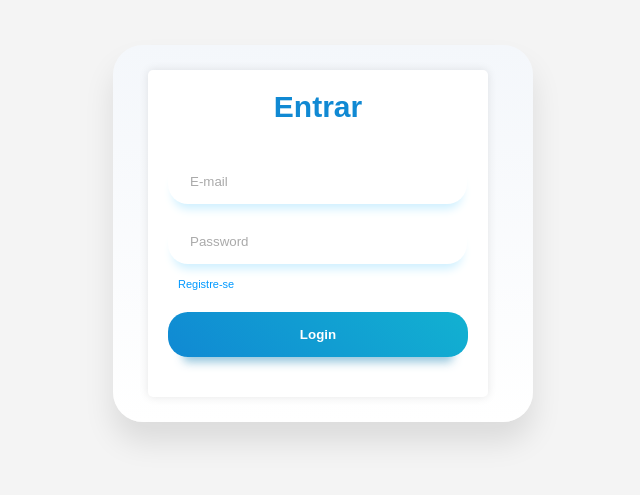
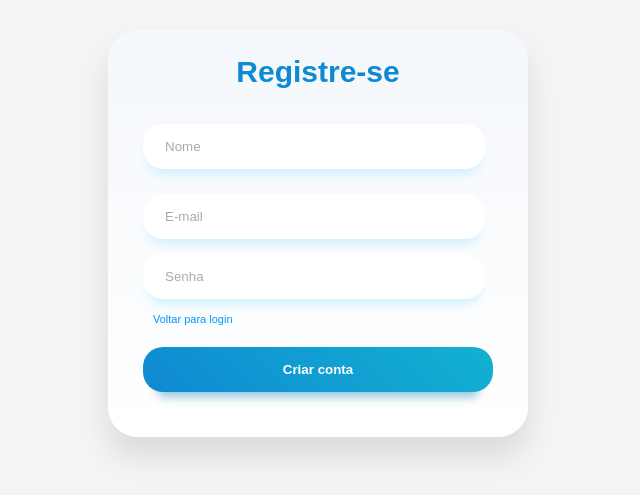
Before and after one commit to gabrielfnakata/Projeto-ToDo-SPODWE2, a React (Vite) app in the folder pacotes/frontend/: page /register in a window 1280 px wide. Shown: the part 167-662 px from the top of the page, without its empty margins (322-962 px from the left). Built offline with nearby package versions, Linux system fonts and the light colour scheme.

Commit message:
feat: Tela de Registro

```diff
--- a/pacotes/frontend/src/App.css
+++ b/pacotes/frontend/src/App.css
@@ -7,13 +7,6 @@ body {
   display: flex;
   justify-content: center;
   align-items: center;
-}
-.containers {
-  background: #fff;
-  padding: 20px;
-  border-radius: 5px;
-  box-shadow: 0 0 10px rgba(0, 0, 0, 0.1);
-  width: 300px;
 }
 h1 {
   text-align: center;
--- a/pacotes/frontend/src/App.jsx
+++ b/pacotes/frontend/src/App.jsx
@@ -1,11 +1,17 @@
 import "./App.css";
+import { Routes, Route, Navigate } from "react-router-dom";
+import Login from "./Login";
+import Register from "./Register";
 import { TodoList } from "./TodoList";
 
 function App() {
   return (
-    <main className="container">
-      <TodoList />
-    </main>
+    <Routes>
+      <Route path="/" element={<Navigate to="/login" />} />
+      <Route path="/login" element={<Login />} />
+      <Route path="/register" element={<Register />} />
+      <Route path="/todos" element={<TodoList />} />
+    </Routes>
   );
 }
 
--- /dev/null
+++ b/pacotes/frontend/src/Register.jsx
@@ -0,0 +1,59 @@
+import { useState } from "react";
+import { useNavigate } from "react-router-dom";
+
+const Register = () => {
+  const [nome, setNome] = useState("");
+  const [email, setEmail] = useState("");
+  const [senha, setSenha] = useState("");
+  const [error, setError] = useState("");
+  const [success, setSuccess] = useState("");
+  const navigate = useNavigate();
+
+  const handleSubmit = async (e) => {
+    e.preventDefault();
+    setError("");
+    setSuccess("");
+
+    try {
+      const response = await fetch("http://localhost:3000/usuarios", {
+        method: "POST",
+        headers: { "Content-Type": "application/json" },
+        body: JSON.stringify({ nome, email, senha }),
+      });
+
+      if (!response.ok) {
+        const data = await response.json();
+        throw new Error(data.message || "Erro ao registrar.");
+      }
+
+      setSuccess("Registro concluído!");
+      setNome("");
+      setEmail("");
+      setSenha("");
+      setTimeout(() => navigate("/login"), 1500);
+    } catch (error) {
+      setError(error.message);
+    }
+  };
+
+  return (
+    <div className="container">
+      <div className="heading">Registre-se</div>
+      {error && <div className="error-message">{error}</div>}
+      {success && <div style={{ color: "green", textAlign: "center" }}>{success}</div>}
+      <form className="form" onSubmit={handleSubmit}>
+        <input placeholder="Nome" value={nome} onChange={(e) => setNome(e.target.value)} type="text" className="input" required />
+        <input placeholder="E-mail" value={email} onChange={(e) => setEmail(e.target.value)} type="email" className="input" required />
+        <input placeholder="Senha" value={senha} onChange={(e) => setSenha(e.target.value)} type="password" className="input" required />
+        <span className="forgot-password">
+          <a href="#" onClick={(e) => { e.preventDefault(); navigate("/login"); }}>
+            Voltar para login
+          </a>
+        </span>
+        <button type="submit" className="login-button">Criar conta</button>
+      </form>
+    </div>
+  );
+};
+
+export default Register;
--- a/pacotes/frontend/src/TodoList.jsx
+++ b/pacotes/frontend/src/TodoList.jsx
@@ -26,7 +26,7 @@ const useAuth = () => {
   return { token, login };
 };
 
-const LoginForm = ({ onLogin }) => {
+const LoginForm = ({ onLogin , onRegistrar}) => {
   const [email, setEmail] = useState("");
   const [senha, setSenha] = useState("");
   const [error, setError] = useState("");
@@ -55,20 +55,99 @@ const LoginForm = ({ onLogin }) => {
           required
         />
         <input
-          placeholder="Password"
+          placeholder="Senha"
           value={senha}
           onChange={(e) => setSenha(e.target.value)}
           type="password"
           className="input"
           required
         />
-         <span className="forgot-password"><a href="#">Registre-se</a></span>
+         <span className="forgot-password">
+  <a href="#" onClick={(e) => { e.preventDefault(); onRegistrar(); }}>
+    Registre-se
+  </a>
+</span>
         <button type="submit" className="login-button">Login</button>
       </form>
     </div>
   );
 };
 
+const RegisterForm = ({ onVoltarLogin }) => {
+  const [nome, setNome] = useState("");
+  const [email, setEmail] = useState("");
+  const [senha, setSenha] = useState("");
+  const [error, setError] = useState("");
+  const [success, setSuccess] = useState("");
+
+  const handleSubmit = async (e) => {
+    e.preventDefault();
+    setError("");
+    setSuccess("");
+    try {
+      const response = await fetch("http://localhost:3000/usuarios", {
+        method: "POST",
+        headers: {
+          "Content-Type": "application/json",
+          "Accept": "application/json"
+        },
+        body: JSON.stringify({ nome, email, senha }),
+      });
+
+      if (!response.ok) {
+        const data = await response.json();
+        throw new Error(data.message || "E-mail já registrado!");
+      }
+
+      setSuccess("Registro concluído!");
+      setNome("");
+      setEmail("");
+      setSenha("");
+    } catch (error) {
+      setError(error.message);
+    }
+  };
+
+  return (
+    <div className="containers">
+      <div className="heading">Registre-se</div>
+      {error && <div className="error-message">{error}</div>}
+      {success && <div style={{ color: "green", textAlign: "center" }}>{success}</div>}
+      <form className="form" onSubmit={handleSubmit}>
+        <input
+          placeholder="Nome"
+          value={nome}
+          onChange={(e) => setNome(e.target.value)}
+          type="text"
+          className="input"
+          required
+        />
+        <input
+          placeholder="E-mail"
+          value={email}
+          onChange={(e) => setEmail(e.target.value)}
+          type="email"
+          className="input"
+          required
+        />
+        <input
+          placeholder="Senha"
+          value={senha}
+          onChange={(e) => setSenha(e.target.value)}
+          type="password"
+          className="input"
+          required
+        />
+        <span className="forgot-password">
+          <a href="#" onClick={(e) => { e.preventDefault(); onVoltarLogin(); }}>
+            Voltar para login
+          </a>
+        </span>
+        <button type="submit" className="login-button">Criar conta</button>
+      </form>
+    </div>
+  );
+};
 
 const AddTodo = ({ addTodo, token }) => {
   const handleKeyPress = async (event) => {
@@ -154,6 +233,7 @@ const TodoList = () => {
   const { token, login } = useAuth();
   const [todos, setTodos] = useState([]);
   const [filter, setFilter] = useState("all");
+  const [mostrarRegistro, setMostrarRegistro] = useState(false);
 
   const filterBy = (todo) => {
     if (filter === "all") return true;
@@ -213,8 +293,11 @@ const TodoList = () => {
       prevTodos.map((todo) => (todo.id === updatedTodo.id ? updatedTodo : todo))
     );
   };
-  if (!token) return <LoginForm onLogin={login} />;
-
+  if (!token) {
+    return mostrarRegistro
+      ? <RegisterForm onVoltarLogin={() => setMostrarRegistro(false)} />
+      : <LoginForm onLogin={login} onRegistrar={() => setMostrarRegistro(true)} />;
+  }
   return (
     <>
       <h1>Todo List</h1>
--- a/pacotes/frontend/src/main.jsx
+++ b/pacotes/frontend/src/main.jsx
@@ -1,9 +1,12 @@
 import { StrictMode } from "react";
 import { createRoot } from "react-dom/client";
+import { BrowserRouter } from "react-router-dom";
 import App from "./App.jsx";
 
 createRoot(document.getElementById("root")).render(
   <StrictMode>
-    <App />
+    <BrowserRouter>
+      <App />
+    </BrowserRouter>
   </StrictMode>
 );
```
